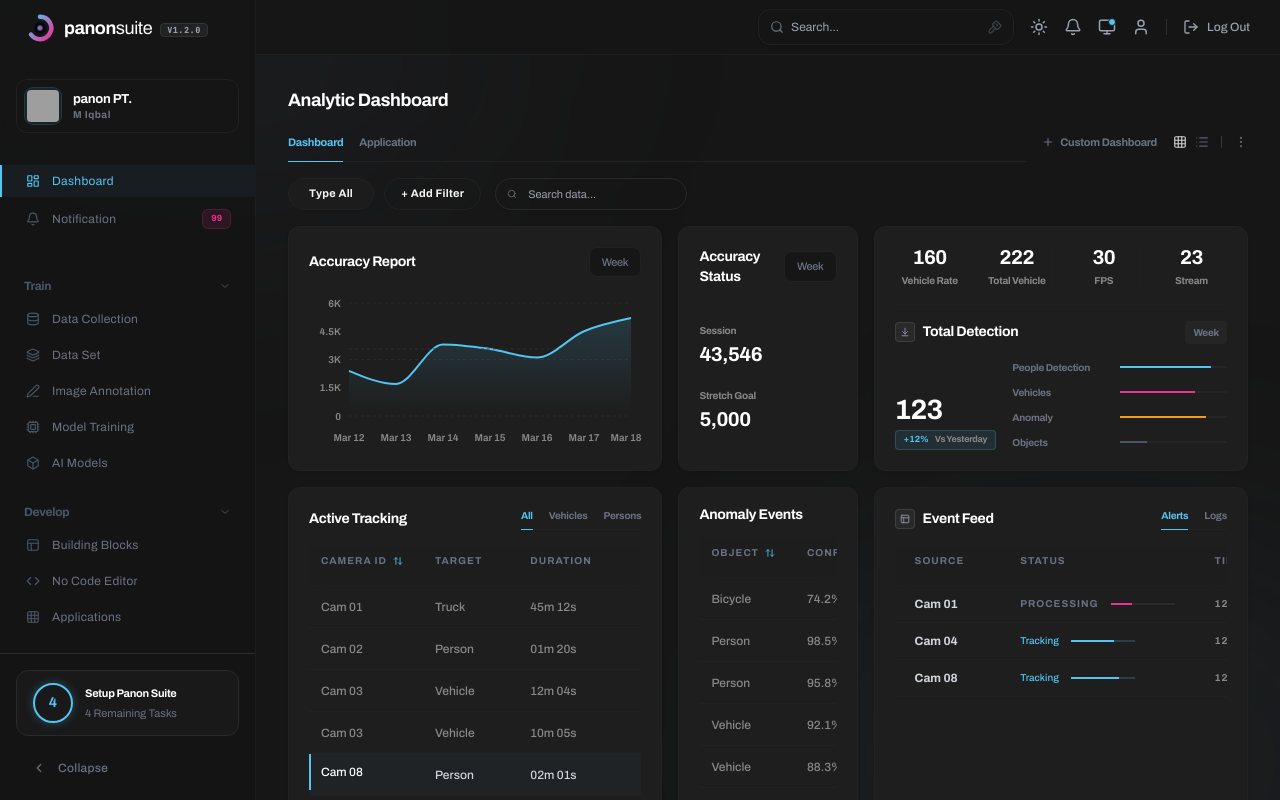
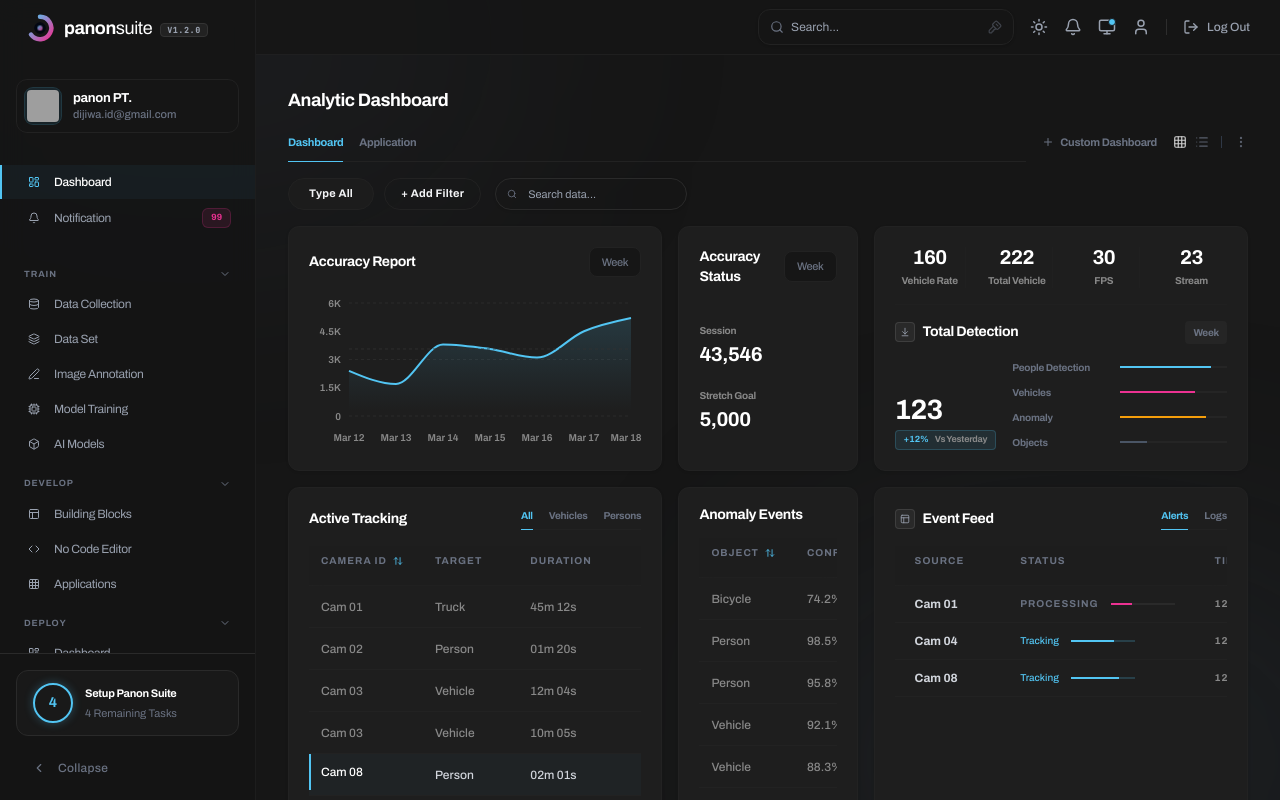
Before and after one commit to dijiwa-id/panon-suite-apps, a React (Vite) app: page /dashboard in a window 1280 px wide. Built offline with nearby package versions, Linux system fonts and the light colour scheme; grey boxes are pictures that could not be loaded.

Commit message:
feat(sidebar): Decrease icon size in sidebar
Reduces the size of icons rendered in the sidebar navigation to improve visual hierarchy and reduce clutter.

```diff
--- a/src/components/Sidebar.tsx
+++ b/src/components/Sidebar.tsx
@@ -27,32 +27,32 @@ import { cn } from "../lib/utils";
 import { motion } from "motion/react";
 
 const iconMap: Record<string, React.ReactNode> = {
-  Dashboard: <LayoutDashboard size={14} />,
-  Notification: <Bell size={14} />,
-  "Data Collection": <Database size={14} />,
-  "Data Set": <Layers size={14} />,
-  "Image Annotation": <Edit3 size={14} />,
-  "Model Training": <Cpu size={14} />,
-  "AI Models": <Box size={14} />,
-  "Building Blocks": <Layout size={14} />,
-  "No Code Editor": <Code size={14} />,
-  Applications: <Grid size={14} />,
-  "System Monitoring": <Cpu size={14} />,
-  "Workstation Management": <Box size={14} />,
-  "Camera Management": <Aperture size={14} />,
-  "Channel Management": <Layers size={14} />,
-  "Model Management": <Cpu size={14} />,
-  "Model Deployment": <Cpu size={14} />,
-  "Algorithm Package": <Code size={14} />,
-  "Network Management": <Network size={14} />,
-  "User Management": <Users size={14} />,
-  "Roles": <Layers size={14} />,
-  "Users": <Box size={14} />,
-  "Role Modules": <Layers size={14} />,
-  "Configuration": <Layout size={14} />,
-  "Live Feed Camera": <Camera size={14} />,
-  "Detection Log": <List size={14} />,
-  "Report": <FileText size={14} />,
+  Dashboard: <LayoutDashboard size={12} />,
+  Notification: <Bell size={12} />,
+  "Data Collection": <Database size={12} />,
+  "Data Set": <Layers size={12} />,
+  "Image Annotation": <Edit3 size={12} />,
+  "Model Training": <Cpu size={12} />,
+  "AI Models": <Box size={12} />,
+  "Building Blocks": <Layout size={12} />,
+  "No Code Editor": <Code size={12} />,
+  Applications: <Grid size={12} />,
+  "System Monitoring": <Cpu size={12} />,
+  "Workstation Management": <Box size={12} />,
+  "Camera Management": <Aperture size={12} />,
+  "Channel Management": <Layers size={12} />,
+  "Model Management": <Cpu size={12} />,
+  "Model Deployment": <Cpu size={12} />,
+  "Algorithm Package": <Code size={12} />,
+  "Network Management": <Network size={12} />,
+  "User Management": <Users size={12} />,
+  "Roles": <Layers size={12} />,
+  "Users": <Box size={12} />,
+  "Role Modules": <Layers size={12} />,
+  "Configuration": <Layout size={12} />,
+  "Live Feed Camera": <Camera size={12} />,
+  "Detection Log": <List size={12} />,
+  "Report": <FileText size={12} />,
 };
 
 interface NavItemProps {
@@ -112,24 +112,27 @@ const NavItem: React.FC<NavItemProps & { subItems?: SubItem[]; isOpen?: boolean;
           >
             <span
               className={cn(
-                "transition-colors duration-300",
+                "flex items-center justify-center w-4 h-4 shrink-0 transition-colors duration-300",
                 !isCollapsed && active
                   ? "text-accent"
                   : isCollapsed && active
                     ? "text-accent"
-                    : "text-gray-600 group-hover:text-accent",
+                    : "text-gray-500 group-hover:text-gray-800 dark:text-gray-400 dark:group-hover:text-gray-200",
               )}
             >
-              {iconMap[icon] || <Box size={14} />}
+              {iconMap[icon] || <Box size={12} />}
             </span>
             {!isCollapsed && (
-              <span className="text-xs font-normal tracking-wide capitalize">
+              <span className={cn(
+                "text-[12px] tracking-tight transition-all duration-300",
+                active ? "font-medium text-gray-900 dark:text-white" : "font-normal text-gray-600 dark:text-gray-400 group-hover:text-gray-900 dark:group-hover:text-gray-200"
+              )}>
                 {label}
               </span>
             )}
           </div>
           {hasSubItems && !isCollapsed && (
-             <ChevronDown size={14} className={cn("transition-transform", isSubOpen ? "rotate-180" : "")} />
+             <ChevronDown size={12} className={cn("transition-transform duration-300 text-gray-400", isSubOpen ? "rotate-180" : "")} />
           )}
           {badge && !isCollapsed && (
             <span className="bg-secondary/10 text-secondary text-[9px] font-black px-2 py-0.5 rounded-md border border-secondary/20">
@@ -142,9 +145,9 @@ const NavItem: React.FC<NavItemProps & { subItems?: SubItem[]; isOpen?: boolean;
         </div>
       </Link>
       {hasSubItems && !isCollapsed && isSubOpen && (
-        <div className="pl-6 ml-6 border-l border-gray-200 dark:border-[#222] space-y-1 mt-1">
+        <div className="ml-[32px] pl-3 border-l border-gray-200/70 dark:border-[#222] space-y-px mt-1 mb-2">
           {subItems!.map(sub => (
-              <Link key={sub.path} to={sub.path} className={cn("block text-[12px] py-1 hover:text-accent pl-2", location.pathname === sub.path ? "text-accent font-bold" : "text-gray-500")}>
+              <Link key={sub.path} to={sub.path} className={cn("block text-[11px] py-1.5 transition-colors pl-2", location.pathname === sub.path ? "text-accent font-medium bg-accent/5 rounded-md -ml-2" : "text-gray-500 hover:text-gray-800 dark:text-gray-400 dark:hover:text-gray-200")}>
                 {sub.label}
               </Link>
           ))}
@@ -222,22 +225,22 @@ export const Sidebar = ({
             </div>
             {!isCollapsed && (
               <div className="flex-1 overflow-hidden">
-                <p className="text-[13px] font-black tracking-tight text-gray-900 dark:text-white truncate leading-none mb-1">
+                <p className="text-[13px] font-bold tracking-tight text-gray-900 dark:text-white truncate leading-none mb-1">
                   panon PT.
                 </p>
-                <p className="text-[10px] tracking-wider font-bold text-gray-500 capitalize truncate leading-none">
-                  M Iqbal
+                <p className="text-[11px] font-medium text-gray-500 truncate leading-none mt-1">
+                  dijiwa.id@gmail.com
                 </p>
               </div>
             )}
             {!isCollapsed && (
-              <ChevronDown size={14} className="text-gray-500 shrink-0 opacity-0 group-hover/profile:opacity-100 transition-opacity" />
+              <ChevronDown size={14} className="text-gray-400 shrink-0 opacity-0 group-hover/profile:opacity-100 transition-opacity" />
             )}
           </div>
         </Link>
 
         {/* Main Nav */}
-        <div className="space-y-1 mb-10">
+        <div className="space-y-px mb-8">
           <NavItem
             icon="Dashboard"
             label="Dashboard"
@@ -255,7 +258,7 @@ export const Sidebar = ({
 
 
         {/* Dynamic Groups */}
-        <div className="space-y-6 pb-20">
+        <div className="space-y-4 pb-20">
           <NavSection
             isCollapsed={isCollapsed}
             title="Train"
@@ -398,21 +401,22 @@ const NavSection = ({
       <div
         onClick={() => setIsOpen(!isOpen)}
         className={cn(
-          "px-6 flex items-center justify-between text-[10px] font-black tracking-tight text-gray-500 dark:text-gray-600 cursor-pointer group hover:text-gray-800 dark:hover:text-gray-400",
+          "px-6 flex items-center justify-between cursor-pointer group hover:text-gray-800 dark:hover:text-gray-400 mt-1 mb-1",
           isCollapsed && "justify-center px-0",
         )}
       >
-        {!isCollapsed && <span className="tracking-tight text-[12px]">{title}</span>}
+        {!isCollapsed && <span className="text-[9px] font-bold tracking-widest uppercase text-gray-400 dark:text-gray-500">{title}</span>}
         {!isCollapsed && (
           <motion.div
             animate={{ rotate: isOpen ? 0 : -90 }}
             transition={{ duration: 0.2 }}
+            className="text-gray-400 dark:text-gray-500"
           >
             <ChevronDown size={12} />
           </motion.div>
         )}
         {isCollapsed && (
-          <div className="w-6 h-0.5 bg-gray-300 dark:bg-gray-700/50 rounded-full" />
+          <div className="w-4 h-[2px] bg-gray-300 dark:bg-[#333] rounded-full" />
         )}
       </div>
       <motion.div
@@ -420,7 +424,7 @@ const NavSection = ({
         animate={{ height: isOpen ? "auto" : 0, opacity: isOpen ? 1 : 0 }}
         className="overflow-hidden"
       >
-        <div className="space-y-1 mt-1">
+        <div className="space-y-px mt-0.5">
           {items.map((item, index) => item.isDivider ? (
             <div key={`divider-${index}`} className={cn("my-3 border-t border-gray-200 dark:border-[#2a2a2a]", isCollapsed ? "mx-4" : "mx-6")} />
           ) : (
```
